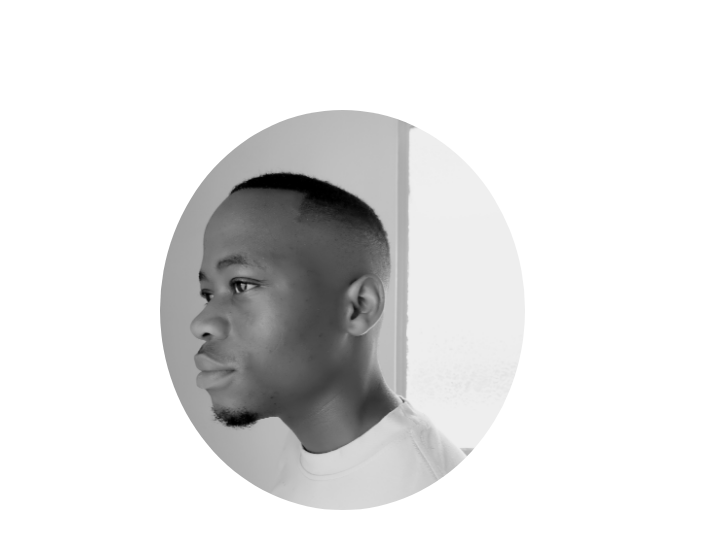
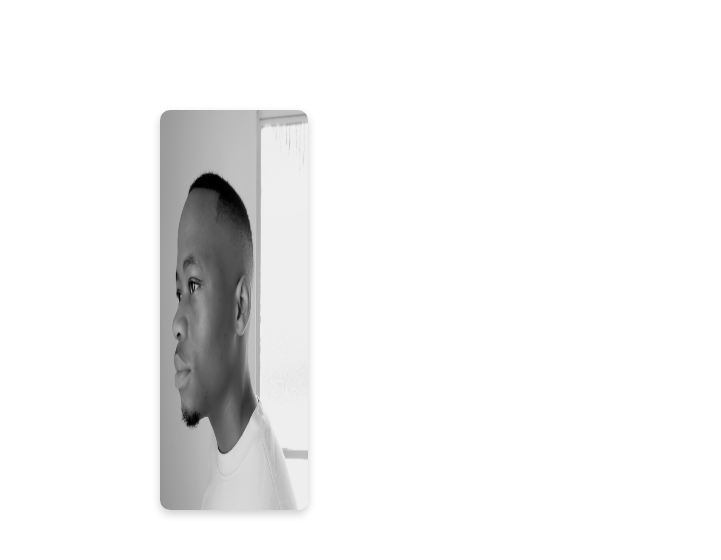
Before and after one commit to hottyy/Portfolio-site, a plain HTML site: page index.html in a window 1280 px wide. Shown: the part 174-734 px from the top of the page, 0-721 px from the left. Drawn offline with Linux system fonts and the light colour scheme.

Commit message:
Update style.css

```diff
--- a/style.css
+++ b/style.css
@@ -175,7 +175,13 @@ section{
 }
 
 .section__pic-container img{
-    border-radius: 50%;
+    width: auto;
+    max-width: 40%;
+    height: auto;
+    margin-top: 0;
+    margin-left: 0;
+    border-radius: 10px;
+    box-shadow: 0 4px 8px rgba(0, 0, 0, 0.2);
 }
 .section__text{
     align-self: center;
```
